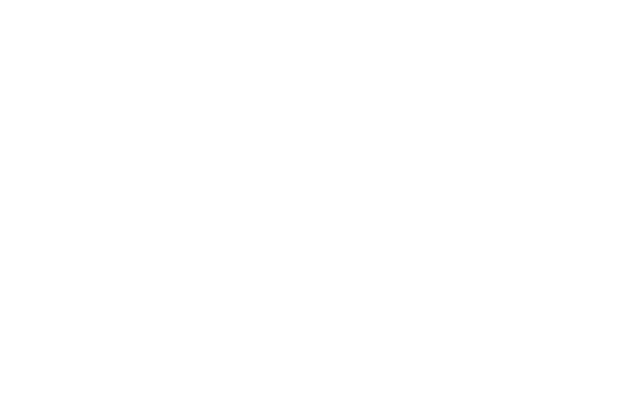
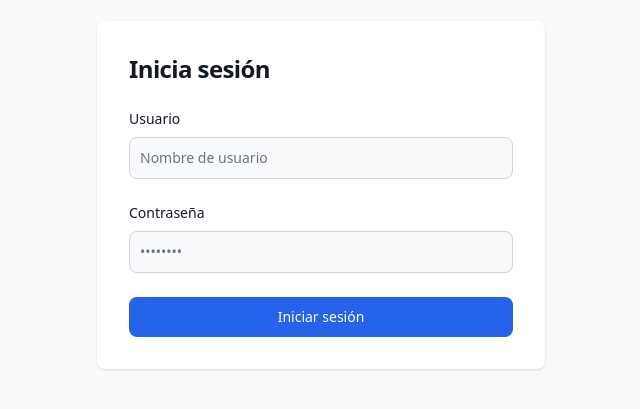
Before and after one commit to Steven-Padilla/bill_app, an Angular app: page /login in a window 1280 px wide. Before the commit this address led to /. Shown: the part 205-614 px from the top of the page, without its empty margins (319-959 px from the left). Built offline with nearby package versions, Linux system fonts and the light colour scheme.

Commit message:
feat: login view

```diff
--- a/angular.json
+++ b/angular.json
@@ -27,7 +27,7 @@
             "styles": ["src/styles.scss"],
             "scripts": [],
             "server": "src/main.server.ts",
-            "prerender": true,
+            "prerender": false,
             "ssr": {
               "entry": "server.ts"
             }
--- a/package.json
+++ b/package.json
@@ -22,6 +22,7 @@
     "@angular/router": "^17.3.0",
     "@angular/ssr": "^17.3.7",
     "@fortawesome/fontawesome-free": "^6.5.2",
+    "@ngrx/store": "^17.2.0",
     "express": "^4.18.2",
     "flowbite": "^2.3.0",
     "ngx-toastr": "^18.0.0",
--- /dev/null
+++ b/src/app/login/login.component.html
@@ -0,0 +1,59 @@
+<section class="bg-gray-50 dark:bg-gray-900">
+  <div
+    class="flex flex-col items-center justify-center px-6 py-8 mx-auto md:h-screen lg:py-0"
+  >
+    <div
+      class="w-full bg-white rounded-lg shadow dark:border md:mt-0 sm:max-w-md xl:p-0 dark:bg-gray-800 dark:border-gray-700"
+    >
+      <div class="p-6 space-y-4 md:space-y-6 sm:p-8">
+        <h1
+          class="text-xl font-bold leading-tight tracking-tight text-gray-900 md:text-2xl dark:text-white"
+        >
+          Inicia sesión
+        </h1>
+        <form class="space-y-4 md:space-y-6" [formGroup]="loginForm">
+          <div>
+            <label
+              for="username"
+              class="block mb-2 text-sm font-medium text-gray-900 dark:text-white"
+              >Usuario</label
+            >
+            <input
+              type="text"
+              name="username"
+              id="username"
+              formControlName="username"
+              class="bg-gray-50 border border-gray-300 text-gray-900 sm:text-sm rounded-lg focus:ring-primary-600 focus:border-primary-600 block w-full p-2.5 dark:bg-gray-700 dark:border-gray-600 dark:placeholder-gray-400 dark:text-white dark:focus:ring-blue-500 dark:focus:border-blue-500"
+              placeholder="Nombre de usuario"
+              required="true"
+            />
+          </div>
+          <div>
+            <label
+              for="password"
+              class="block mb-2 text-sm font-medium text-gray-900 dark:text-white"
+              >Contraseña</label
+            >
+            <input
+              type="password"
+              name="password"
+              id="password"
+              formControlName="password"
+              placeholder="••••••••"
+              class="bg-gray-50 border border-gray-300 text-gray-900 sm:text-sm rounded-lg focus:ring-primary-600 focus:border-primary-600 block w-full p-2.5 dark:bg-gray-700 dark:border-gray-600 dark:placeholder-gray-400 dark:text-white dark:focus:ring-blue-500 dark:focus:border-blue-500"
+              required="true"
+            />
+          </div>
+
+          <button
+            type="submit"
+            (click)="login()"
+            class="w-full text-white bg-primary-600 hover:bg-primary-700 focus:ring-4 focus:outline-none focus:ring-primary-300 font-medium rounded-lg text-sm px-5 py-2.5 text-center dark:bg-primary-600 dark:hover:bg-primary-700 dark:focus:ring-primary-800"
+          >
+            Iniciar sesión
+          </button>
+        </form>
+      </div>
+    </div>
+  </div>
+</section>
--- /dev/null
+++ b/src/app/login/login.component.ts
@@ -0,0 +1,41 @@
+import { Component, Inject, inject } from '@angular/core';
+import { FormControl, FormGroup, ReactiveFormsModule } from '@angular/forms';
+import { HomePageService } from '../services/home-page.service';
+import { Router, RouterOutlet } from '@angular/router';
+import { ToastrService } from 'ngx-toastr';
+
+@Component({
+  selector: 'app-login',
+  standalone: true,
+  imports: [ReactiveFormsModule],
+  templateUrl: './login.component.html',
+})
+export class LoginComponent {
+  loginForm = new FormGroup({
+    username: new FormControl(),
+    password: new FormControl(),
+  });
+
+
+
+  service = inject(HomePageService);
+  router = inject(Router);
+  toaster = inject(ToastrService);
+
+  constructor() {
+  }
+
+  login() {
+    this.service
+      .login(this.loginForm.value.username, this.loginForm.value.password)
+      .subscribe((value) => {
+        if (value) {
+
+          this.router.navigate(['/home']);
+        } else {
+          this.toaster.error('Credenciales incorrectas', 'Intento fallido');
+        }
+      });
+    console.log(this.loginForm.value);
+  }
+}
--- a/src/app/services/home-page.service.ts
+++ b/src/app/services/home-page.service.ts
@@ -1,5 +1,5 @@
 import { HttpClient, HttpHeaders } from '@angular/common/http';
-import { Injectable } from '@angular/core';
+import { Inject, Injectable, inject } from '@angular/core';
 import { Bill } from '../models/bill';
 import { Stakeholder } from '../models/stakeholder';
 import { BillDetails, BillDetailsDTO } from '../models/billdetails';
@@ -9,22 +9,23 @@
 })
 export class HomePageService {
   constructor(private http: HttpClient) {}
-  headers = new HttpHeaders().append(
+  //TODO:implements dynamic user/password
+  header = new HttpHeaders().append(
     'Authorization',
-    `Basic ${this.b64EncodeUnicode('user:123123')}`
+    `Basic ${this.b64EncodeUnicode(`admin:123123`)}`
   );
 
   deleteDetail(id: number) {
     var response = this.http.delete<Bill>(
       `http://localhost:8080/api/v1/bill/details/${id}`,
-      { headers: this.headers }
+      { headers: this.header }
     );
     return response;
   }
   deleteBill(id: number) {
     var response = this.http.delete<Bill>(
       `http://localhost:8080/api/v1/bill/${id}`,
-      { headers: this.headers }
+      { headers: this.header }
     );
 
     return response;
@@ -32,7 +33,7 @@
   getAllBills() {
     var response = this.http.get<Array<Bill>>(
       'http://localhost:8080/api/v1/bill',
-      { headers: this.headers }
+      { headers: this.header }
     );
 
     return response;
@@ -41,7 +42,7 @@
   getStakeholder(type: string) {
     var response = this.http.get<Array<Stakeholder>>(
       `http://localhost:8080/api/v1/stakeholders/${type}`,
-      { headers: this.headers }
+      { headers: this.header }
     );
     return response;
   }
@@ -49,7 +50,7 @@
     var response = this.http.post<Bill>(
       `http://localhost:8080/api/v1/bill?issuing=${bill.issuing.id}&receiver=${bill.receiver.id}`,
       bill,
-      { headers: this.headers }
+      { headers: this.header }
     );
     return response;
   }
@@ -57,7 +58,7 @@
     var response = this.http.post<BillDetails>(
       `http://localhost:8080/api/v1/bill/details`,
       details,
-      { headers: this.headers }
+      { headers: this.header }
     );
     return response;
   }
@@ -65,9 +66,8 @@
     var response = this.http.post<BillDetails>(
       `http://localhost:8080/api/v1/bill/details`,
       details,
-      { headers: this.headers }
+      { headers: this.header }
     );
-    console.log(idsToDelete);
     for (const item of idsToDelete) {
       if (item > 0) {
         this.deleteDetail(item).subscribe((data) => {
@@ -81,7 +81,15 @@
     var response = this.http.post<Bill>(
       `http://localhost:8080/api/v1/bill?issuing=${bill.issuing.id}&receiver=${bill.receiver.id}`,
       bill,
-      { headers: this.headers }
+      { headers: this.header }
+    );
+    return response;
+  }
+
+  login(username: string, pass: string) {
+    var response = this.http.post<boolean>(
+      `http://localhost:8080/api/v1/auth?username=${username}&password=${pass}`,
+      {}
     );
     return response;
   }
--- a/tailwind.config.js
+++ b/tailwind.config.js
@@ -11,6 +11,19 @@
         appYellow: "#fefac2",
         appLightBlue: "#d2fdfe",
         appTeal: "#affbff",
+        primary: {
+          50: "#eff6ff",
+          100: "#dbeafe",
+          200: "#bfdbfe",
+          300: "#93c5fd",
+          400: "#60a5fa",
+          500: "#3b82f6",
+          600: "#2563eb",
+          700: "#1d4ed8",
+          800: "#1e40af",
+          900: "#1e3a8a",
+          950: "#172554",
+        },
       },
     },
   },
```
Also changed, not shown: src/app/app.routes.ts (+6 -2 lines), src/app/home-page/home-page.component.ts (+9 -5 lines), src/app/app.component.ts (line endings or trailing spaces), 1 other file (tests, documents, lock files or other folders).
